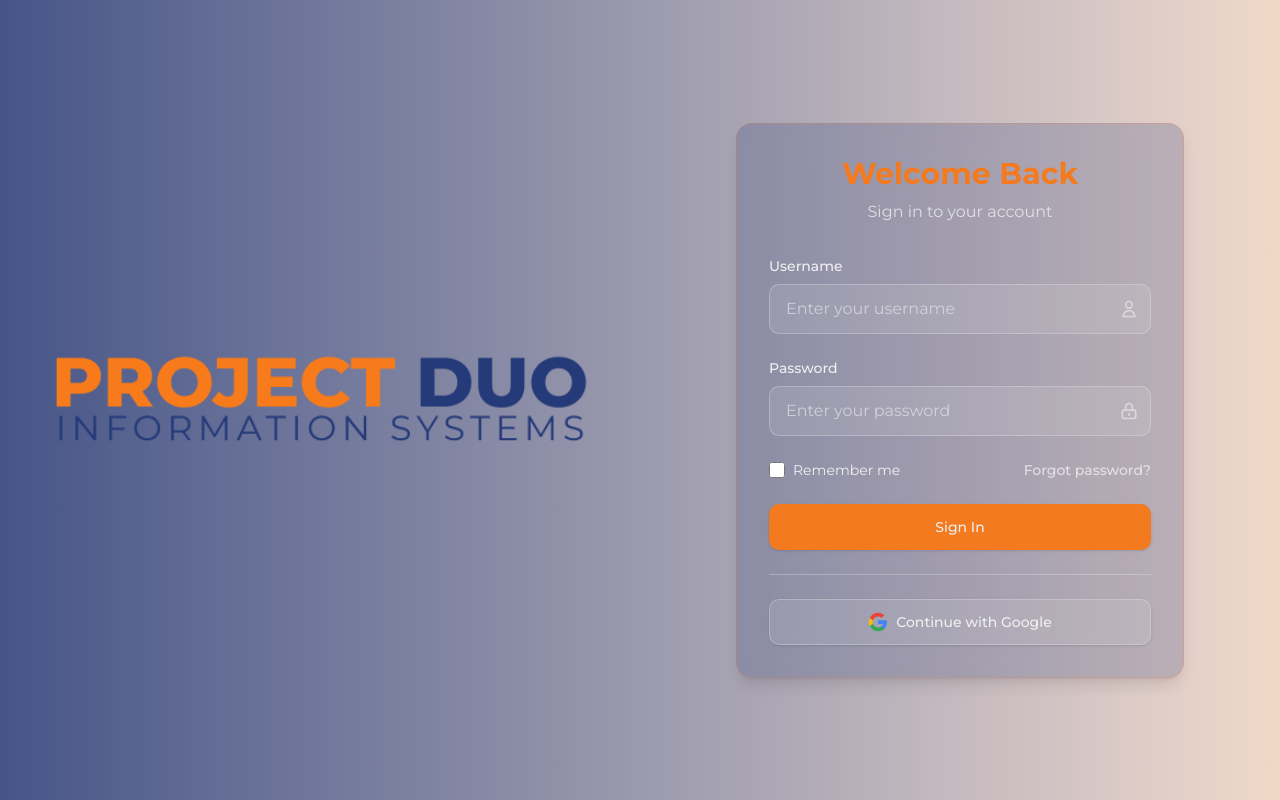
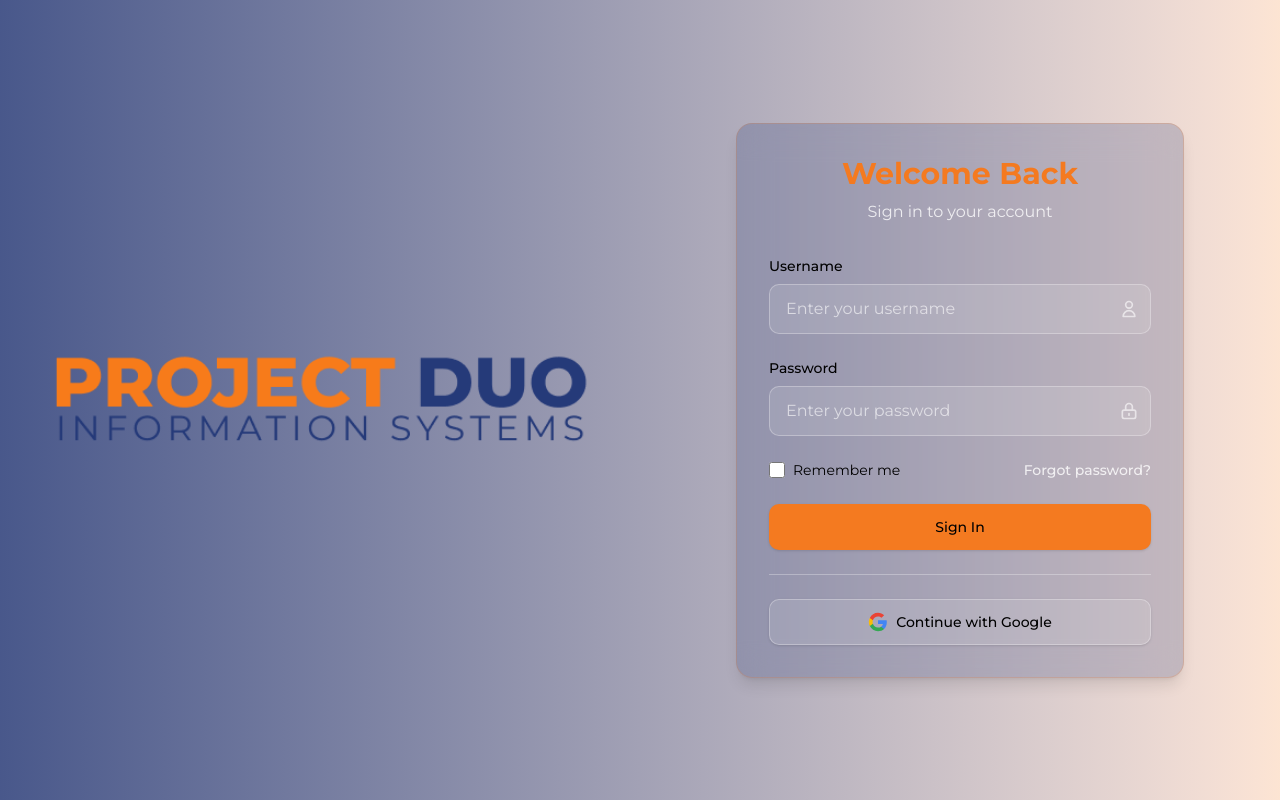
Before and after one commit to Enzoamyr17/pdis-frontend, a Next.js app: page / in a window 1280 px wide. Built offline with nearby package versions, Linux system fonts and the light colour scheme.

Commit message:
basic web layout

```diff
--- a/src/app/dashboard/layout.tsx
+++ b/src/app/dashboard/layout.tsx
@@ -85,9 +85,9 @@
 
   return (
     <SidebarProvider>
-      <div className="flex min-h-screen w-full">
-        <Sidebar className="p-0">
-          <SidebarHeader className="border-b border-sidebar-border min-h-18 flex items-center justify-center p-4">
+      <div className="flex min-h-screen max-h-screen w-full overflow-hidden">
+        <Sidebar className="p-2 shadow-inner-red">
+          <SidebarHeader className="border-b border-sidebar-border min-h-[3rem] max-h-[3rem] flex items-center justify-center">
             <div className="flex items-center">
                 <Image src="/assets/pd/colored_wide_text.png" alt="logo" width={300} height={10} />
             </div>
@@ -131,16 +131,16 @@
           </SidebarFooter>
         </Sidebar>
 
-        <SidebarInset className="">
+        <SidebarInset className="max-h-screen overflow-hidden">
         {/* Header with sidebar trigger */}
-        <header className="w-full bg-gradient-to-r from-blue-light to-blue h-18 flex items-center justify-between pl-0 pr-12">
-            <div className="flex items-center justify-center  h-full w-auto aspect-square">
-                <SidebarTrigger className="text-white" />
+        <header className="w-full bg-gradient-to-r from-blue-light to-blue flex items-center justify-between pl-0 pr-12 text-white min-h-[3.5rem] max-h-[3.5rem]">
+            <div className="flex items-center justify-center h-full w-auto aspect-square">
+                <SidebarTrigger className="hover:bg-white/20 transition-all duration-300" />
             </div>
             <div className="flex items-center justify-center">
                 <DropdownMenu>
                 <DropdownMenuTrigger className="focus:outline-none">
-                    <div className="flex items-center gap-2 text-white border-2 border-transparent hover:border-orange px-4 py-1 rounded-xl transition-all duration-100">
+                    <div className="flex items-center gap-2 border-2 border-transparent hover:border-orange px-4 py-1 rounded-xl transition-all duration-100">
                     <User className="w-6 h-6" />
                     <h1 className="font-medium text-lg">John Doe</h1>
                     <ChevronDown className="w-4 h-4" />
@@ -154,7 +154,8 @@
         </header>
 
           {/* Main content area */}
-          <div className="flex-1 p-6">
+          {/* wag galawin ung className !!! */}
+          <div className="flex flex-col h-full p-1">
             {children}
           </div>
         </SidebarInset>
--- a/src/app/dashboard/page.tsx
+++ b/src/app/dashboard/page.tsx
@@ -2,9 +2,17 @@
 
 export default function Dashboard() {
   return (
-    <div className="min-h-screen">
-      <main className="p-6">
-      </main>
+    // wag galawin ung className !!! "m-auto w-full h-full"
+    <div className="m-auto w-full h-full grid grid-cols-4 gap-1">
+
+      <div className="col-span-1 border border-red-500">
+        <h1>Sidebar</h1>
+      </div>
+
+      <div className="col-span-3 border border-red-500">
+        <h1>Main Content</h1>
+      </div>
+
     </div>
   );
 }
--- a/src/app/globals.css
+++ b/src/app/globals.css
@@ -6,12 +6,16 @@
 @theme {
 
   /* Colors */
-  --color-white: #f0f0f0;
-  --color-light-white: #fafafa;
-  --color-black: #070c1c;
+  --color-dark: #070c1c;
+  --color-light: #f0f0f0;
   --color-orange: #F47A20;
   --color-blue: #1B2E6E;
   --color-blue-light: #99c4ff;
+
+}
+
+@utility shadow-inner-red {
+  box-shadow: inset -2px 0 9px 0 rgba(100, 100, 100, 0.1);
 }
 
 @theme inline {
@@ -60,8 +64,8 @@
 
 :root {
   --radius: 0.625rem;
-  --background: var(--color-white);
-  --foreground: var(--color-black);
+  --background: white;
+  --foreground: black;
   --card: oklch(1 0 0);
   --card-foreground: oklch(0.129 0.042 264.695);
   --popover: oklch(1 0 0);
@@ -94,8 +98,8 @@
 }
 
 .dark {
-  --background: var(--color-white);
-  --foreground: var(--color-black);
+  --background: black;
+  --foreground: white;
   --card: oklch(0.208 0.042 265.755);
   --card-foreground: oklch(0.984 0.003 247.858);
   --popover: oklch(0.208 0.042 265.755);
--- a/src/app/page.tsx
+++ b/src/app/page.tsx
@@ -38,7 +38,7 @@
               <div className="space-y-6">
                 {/* Username Field */}
                 <div>
-                  <label htmlFor="username" className="block text-sm font-medium text-white mb-2">
+                  <label htmlFor="username" className="block text-sm font-medium mb-2">
                     Username
                   </label>
                   <div className="relative">
@@ -46,7 +46,7 @@
                       type="text"
                       id="username"
                       name="username"
-                      className="w-full px-4 py-3 bg-white/10 border border-white/30 rounded-lg text-white placeholder-white/60 focus:outline-none focus:ring-2 focus:ring-orange focus:border-transparent transition-all duration-200"
+                      className="w-full px-4 py-3 bg-white/10 border border-white/30 rounded-lg placeholder-white/60 focus:outline-none focus:ring-2 focus:ring-orange focus:border-transparent transition-all duration-200"
                       placeholder="Enter your username"
                     />
                     <div className="absolute inset-y-0 right-0 pr-3 flex items-center pointer-events-none">
@@ -59,7 +59,7 @@
 
                 {/* Password Field */}
                 <div>
-                  <label htmlFor="password" className="block text-sm font-medium text-white mb-2">
+                  <label htmlFor="password" className="block text-sm font-medium mb-2">
                     Password
                   </label>
                   <div className="relative">
@@ -67,7 +67,7 @@
                       type="password"
                       id="password"
                       name="password"
-                      className="w-full px-4 py-3 bg-white/10 border border-white/30 rounded-lg text-white placeholder-white/60 focus:outline-none focus:ring-2 focus:ring-orange focus:border-transparent transition-all duration-200"
+                      className="w-full px-4 py-3 bg-white/10 border border-white/30 rounded-lg placeholder-white/60 focus:outline-none focus:ring-2 focus:ring-orange focus:border-transparent transition-all duration-200"
                       placeholder="Enter your password"
                     />
                     <div className="absolute inset-y-0 right-0 pr-3 flex items-center pointer-events-none">
@@ -87,7 +87,7 @@
                       type="checkbox"
                       className="h-4 w-4 text-orange bg-white/10 border-white/30 focus:ring-orange focus:ring-2"
                     />
-                    <label htmlFor="remember-me" className="ml-2 block text-sm text-white">
+                    <label htmlFor="remember-me" className="ml-2 block text-sm">
                       Remember me
                     </label>
                   </div>
@@ -104,7 +104,7 @@
                 {/* Submit Button */}
                 <button
                   type="button"
-                  className="w-full flex justify-center py-3 px-4 border border-transparent rounded-lg shadow-sm text-sm font-medium text-white bg-orange hover:bg-orange/90 focus:outline-none focus:ring-2 focus:ring-offset-2 focus:ring-orange transition-all duration-200"
+                  className="w-full flex justify-center py-3 px-4 border border-transparent rounded-lg shadow-sm text-sm font-medium bg-orange hover:bg-orange/90 focus:outline-none focus:ring-2 focus:ring-offset-2 focus:ring-orange transition-all duration-200"
                   onClick={() => { router.push('/dashboard') }}
                 >
                   Sign In
@@ -118,7 +118,7 @@
                 {/* Google Sign In Button */}
                 <button
                   type="button"
-                  className="w-full flex justify-center items-center py-3 px-4 border border-white/30 rounded-lg shadow-sm text-sm font-medium text-white bg-white/10 hover:bg-white/20 focus:outline-none focus:ring-2 focus:ring-offset-2 focus:ring-white/50 transition-all duration-200"
+                  className="w-full flex justify-center items-center py-3 px-4 border border-white/30 rounded-lg shadow-sm text-sm font-medium bg-white/10 hover:bg-white/20 focus:outline-none focus:ring-2 focus:ring-offset-2 focus:ring-white/50 transition-all duration-200"
                 >
                   <svg className="w-5 h-5 mr-2" viewBox="0 0 24 24" fill="currentColor">
                     <path d="M22.56 12.25c0-.78-.07-1.53-.2-2.25H12v4.26h5.92c-.26 1.37-1.04 2.53-2.21 3.31v2.77h3.57c2.08-1.92 3.28-4.74 3.28-8.09z" fill="#4285F4"/>
--- a/src/components/ui/Header.tsx
+++ b/src/components/ui/Header.tsx
@@ -11,7 +11,7 @@
       <div className="flex items-center justify-center">
         <DropdownMenu>
           <DropdownMenuTrigger className="focus:outline-none">
-            <div className="flex items-center gap-2 text-white border-2 border-transparent hover:border-orange px-4 py-1 rounded-xl transition-all duration-100">
+            <div className="flex items-center gap-2 border-2 border-transparent hover:border-orange px-4 py-1 rounded-xl transition-all duration-100">
               <User className="w-6 h-6" />
               <h1 className="font-medium text-lg">John Doe</h1>
               <ChevronDown className="w-4 h-4" />
--- a/src/components/ui/sidebar.tsx
+++ b/src/components/ui/sidebar.tsx
@@ -273,7 +273,7 @@
       }}
       {...props}
     >
-      <PanelLeftIcon className="w-10 h-10"/>
+      <PanelLeftIcon className="w-10 h-10 text-white"/>
       <span className="sr-only">Toggle Sidebar</span>
     </Button>
   )
@@ -310,7 +310,7 @@
       data-slot="sidebar-inset"
       className={cn(
         "bg-background relative flex w-full flex-1 flex-col",
-        "md:peer-data-[variant=inset]:m-0 md:peer-data-[variant=inset]:ml-0 md:peer-data-[variant=inset]:rounded-xl md:peer-data-[variant=inset]:shadow-sm md:peer-data-[variant=inset]:peer-data-[state=collapsed]:ml-0",
+        "md:peer-data-[variant=inset]:m-0 md:peer-data-[variant=inset]:ml-0 md:peer-data-[variant=inset]:rounded-none md:peer-data-[variant=inset]:shadow-sm md:peer-data-[variant=inset]:peer-data-[state=collapsed]:ml-0",
         className
       )}
       {...props}
@@ -337,7 +337,7 @@
     <div
       data-slot="sidebar-header"
       data-sidebar="header"
-      className={cn("flex flex-col gap-2 p-2", className)}
+      className={cn("flex flex-col gap-2 p-6", className)}
       {...props}
     />
   )
```
